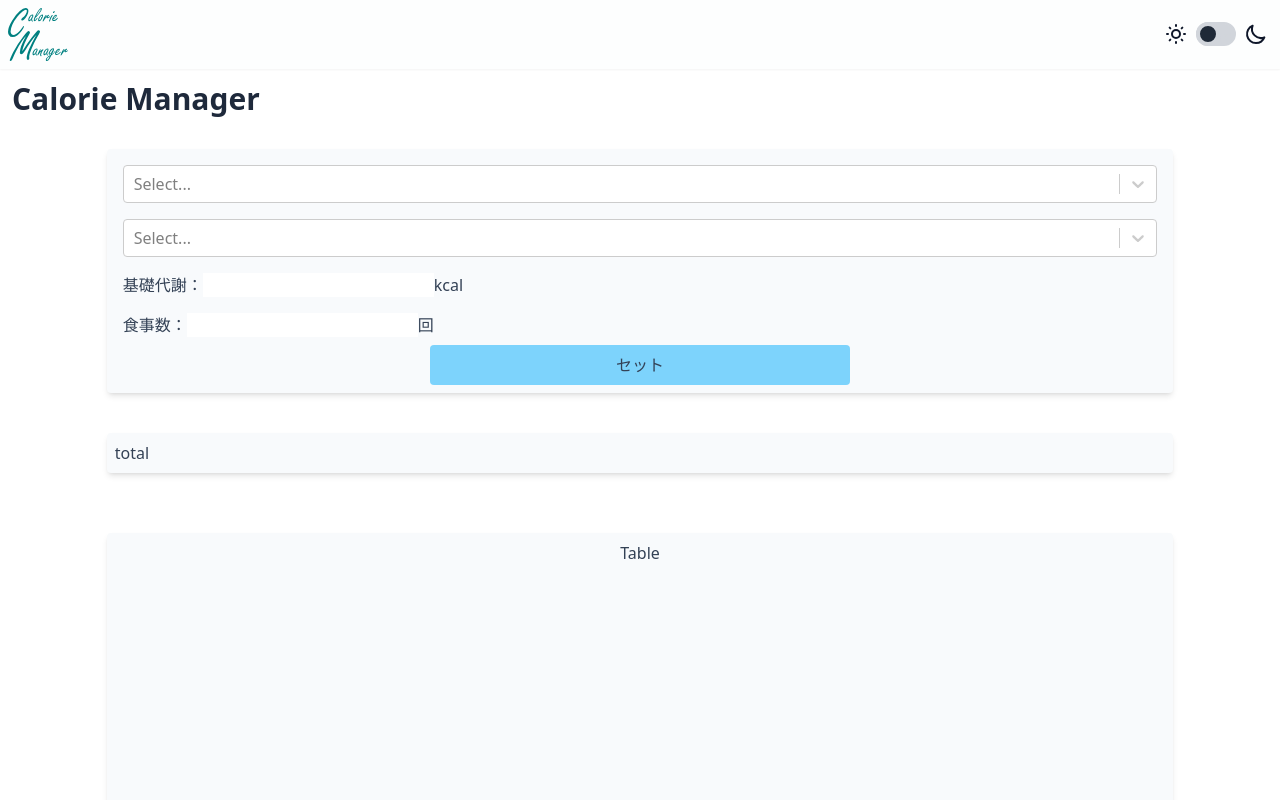
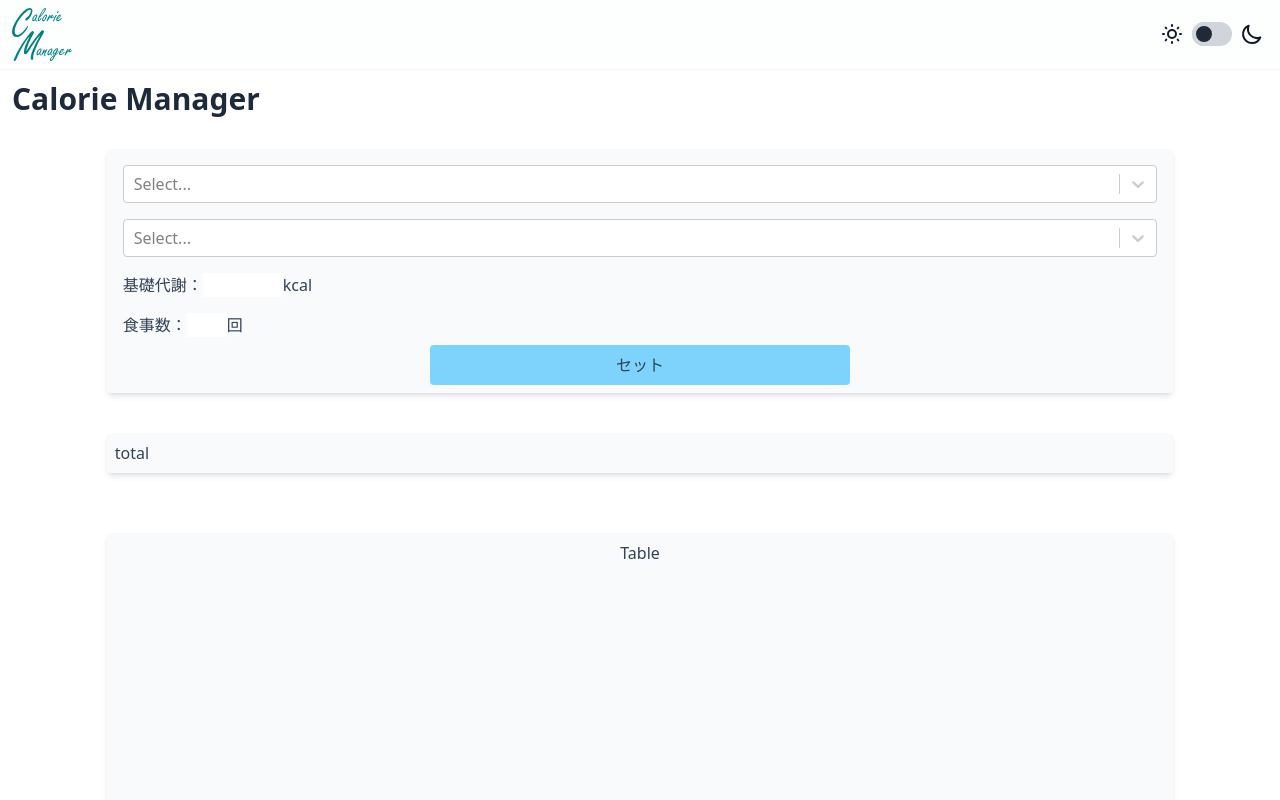
Before and after one commit to ryo-furukawa-1122/Calorie-Manager, a React (Create React App) app: page / in a window 1280 px wide. Shown: the top 800 px of the page. Built offline with nearby package versions, Linux system fonts and the light colour scheme.

Commit message:
Small-fix

```diff
--- a/src/components/Header.js
+++ b/src/components/Header.js
@@ -3,7 +3,7 @@ import ThemeSwitch from './ThemeSwitch'
 
 const Header = () => {
   return (
-    <header className='flex items-baseline justify-between p-2 top-0 shadow-sm sticky bg-slate-50 dark:bg-slate-900 bg-opacity-30 dark:bg-opacity-30 z-10'>
+    <header className='flex items-baseline justify-between py-2 px-3 top-0 shadow-sm sticky bg-slate-50 dark:bg-slate-900 bg-opacity-30 dark:bg-opacity-30 z-10'>
         <a href='/'>
           <img className='w-[60px] h-auto' src='./calorie-manager-logo.svg' alt='logo' />
         </a>
--- a/src/components/Settings.js
+++ b/src/components/Settings.js
@@ -28,12 +28,12 @@ const Settings = () => {
                 {/* <CalorieCalc /> */}
                 <label className='m-2'>
                     基礎代謝：
-                    <input className='dark:text-slate-700' id='base' type={'text'} />
+                    <input className='dark:text-slate-700 w-20' id='base' type={'text'} />
                     kcal
                 </label>
                 <label className='m-2'>
                     食事数：
-                    <input className='dark:text-slate-700' id='mealset' type={'text'}/>
+                    <input className='dark:text-slate-700 w-10' id='mealset' type={'text'}/>
                     回
                 </label>
                 <button id='set' className='rounded bg-sky-300 dark:bg-sky-600 px-4 py-2 w-2/5 mx-auto'>セット</button>
```
